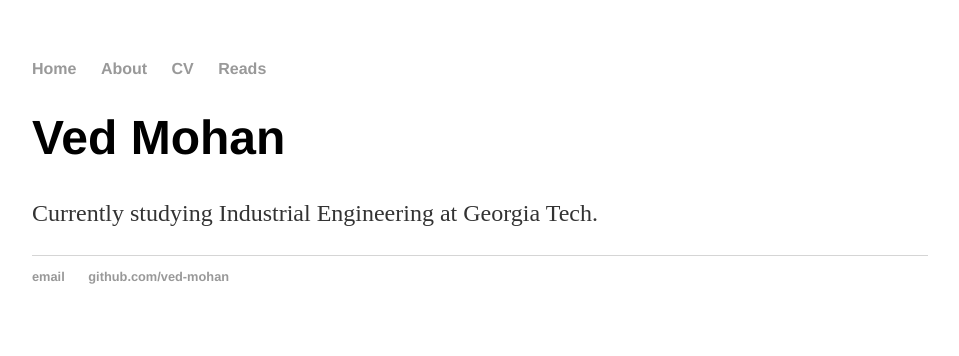
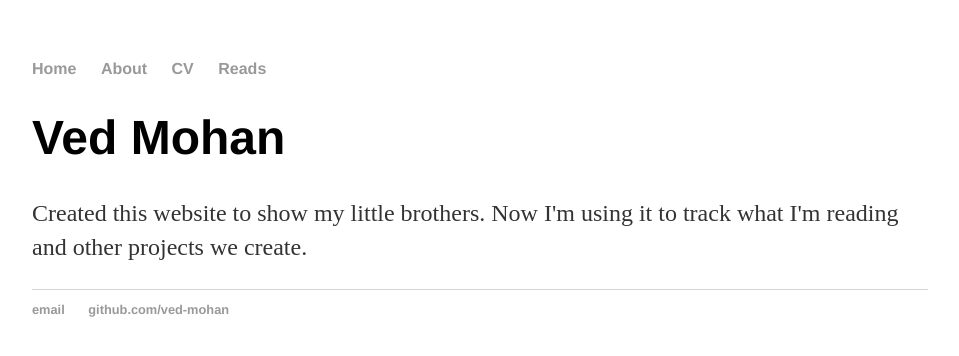
Before and after one commit to ved-mohan/ved-mohan.github.io, a Jekyll site: the page built from index.html, in a window 1280 px wide. Shown: the top 356 px of the page, without its empty margins (160-1119 px from the left). Built offline with Jekyll 4.4.1, drawn with Linux system fonts in a browser that asks for light colours.

Commit message:
Update index.html

```diff
--- a/index.html
+++ b/index.html
@@ -4,5 +4,5 @@ title: Ved Mohan
 ---
 <div class="blurb">
 	<h1>Ved Mohan</h1>
-	<p>Currently studying Industrial Engineering at Georgia Tech.
+	<p>Created this website to show my little brothers. Now I'm using it to track what I'm reading and other projects we create.
 </div><!-- /.blurb -->
```
